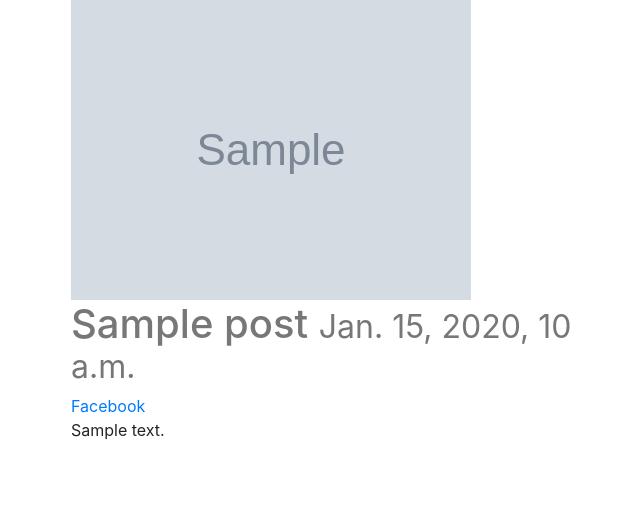
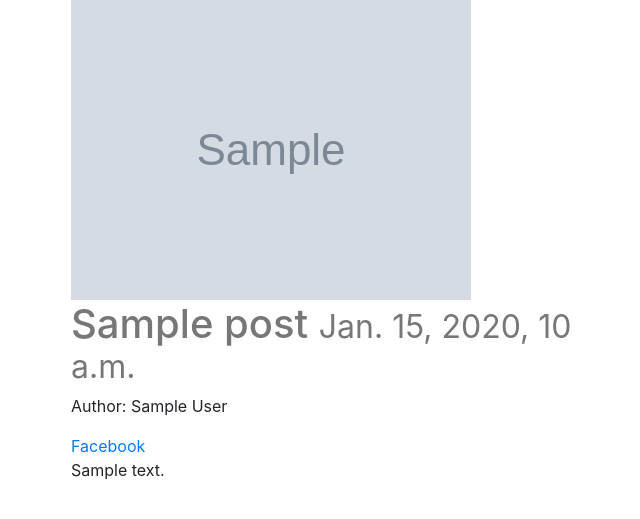
Before and after one commit to kamil0123/Django-blog, a Django app: a page that uses src/templates/post.html in a window 1280 px wide. Shown: the top 519 px of the page, without its empty margins (29-669 px from the left). Run offline with Django 3.2, Linux system fonts and the light colour scheme; tables that the repository leaves empty hold one stand-in row (values such as "Sample post"); grey boxes marked "Sample" are stand-in pictures; some libraries are stand-ins or nearby versions.

Commit message:
add user to post model

```diff
--- a/src/posts/models.py
+++ b/src/posts/models.py
@@ -1,3 +1,4 @@
+from django.conf import settings
 from django.db import models
 from django.db.models.signals import pre_save
 from django.urls import reverse
@@ -12,6 +13,7 @@ def upload_location(instance, filename):
 
 class Post(models.Model):
   title = models.CharField(max_length=160)
+  user = models.ForeignKey(settings.AUTH_USER_MODEL, on_delete=models.CASCADE, default=1)
   slug = models.SlugField(unique=True)
   content = models.TextField()
   image = models.ImageField(upload_to=upload_location,
--- a/src/templates/index.html
+++ b/src/templates/index.html
@@ -17,6 +17,11 @@
             <a href='{{ obj.get_absolute_url }}'>{{ obj.title }}</a>
             <small>{{ obj.created|timesince }} ago</small>
           </h3>
+
+          {% if obj.user.get_full_name %}
+            <p>Author: {{ obj.user.get_full_name }}</p>
+          {% endif %}
+
           <p>{{ obj.content|linebreaks|truncatechars:120 }}</p>
           <p><a href="{{ obj.get_absolute_url }}" class="btn btn-primary" role="button">View</a></p>
         </div>
--- a/src/templates/post.html
+++ b/src/templates/post.html
@@ -11,6 +11,10 @@
     	{% endif %}
 		<h1>{{ title }} <small>{{ instance.created }}<br/></small></h1>
 
+    {% if instance.user.get_full_name %}
+      <p>Author: {{ instance.user.get_full_name }}</p>
+    {% endif %}
+
     <a href="https://www.facebook.com/sharer/sharer.php?u={{ request.build_absolute_uri }}">
       Facebook
     </a>
```
Also changed, not shown: src/posts/migrations/0002_post_user.py (added).
